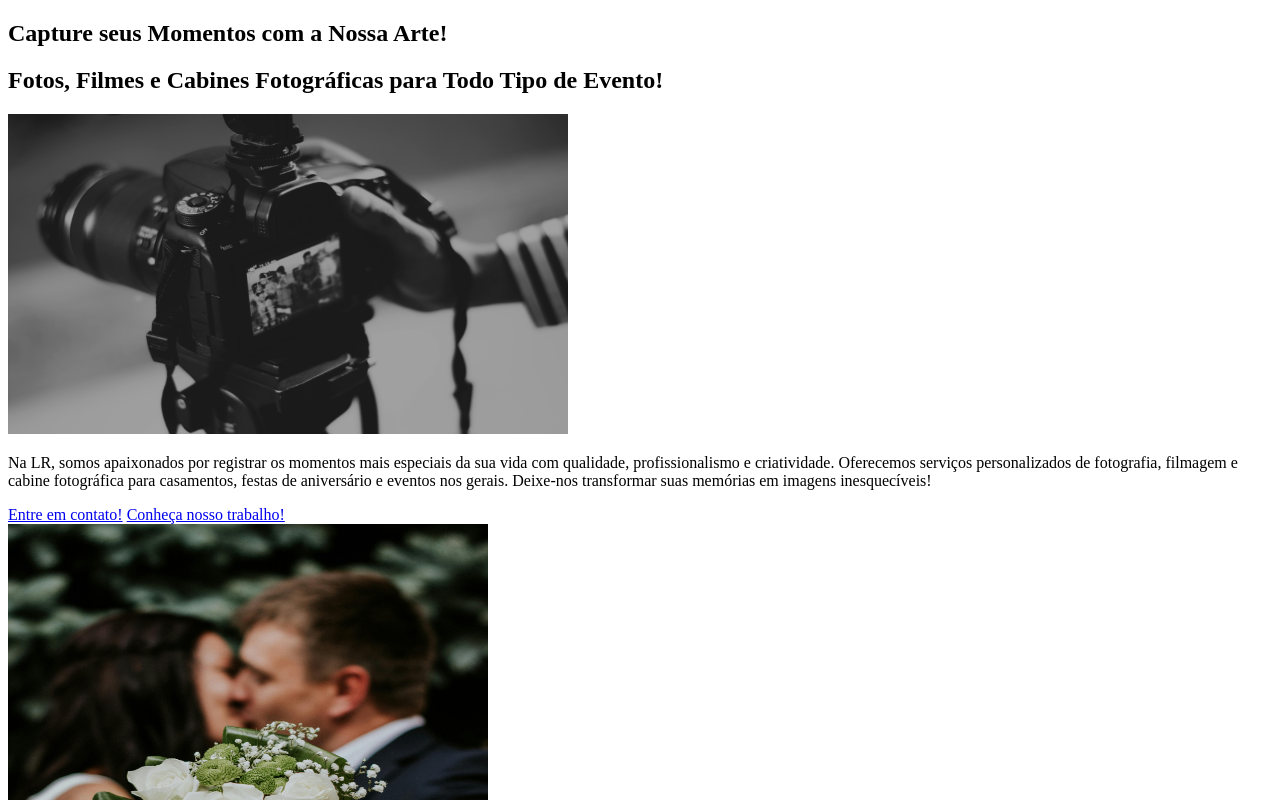
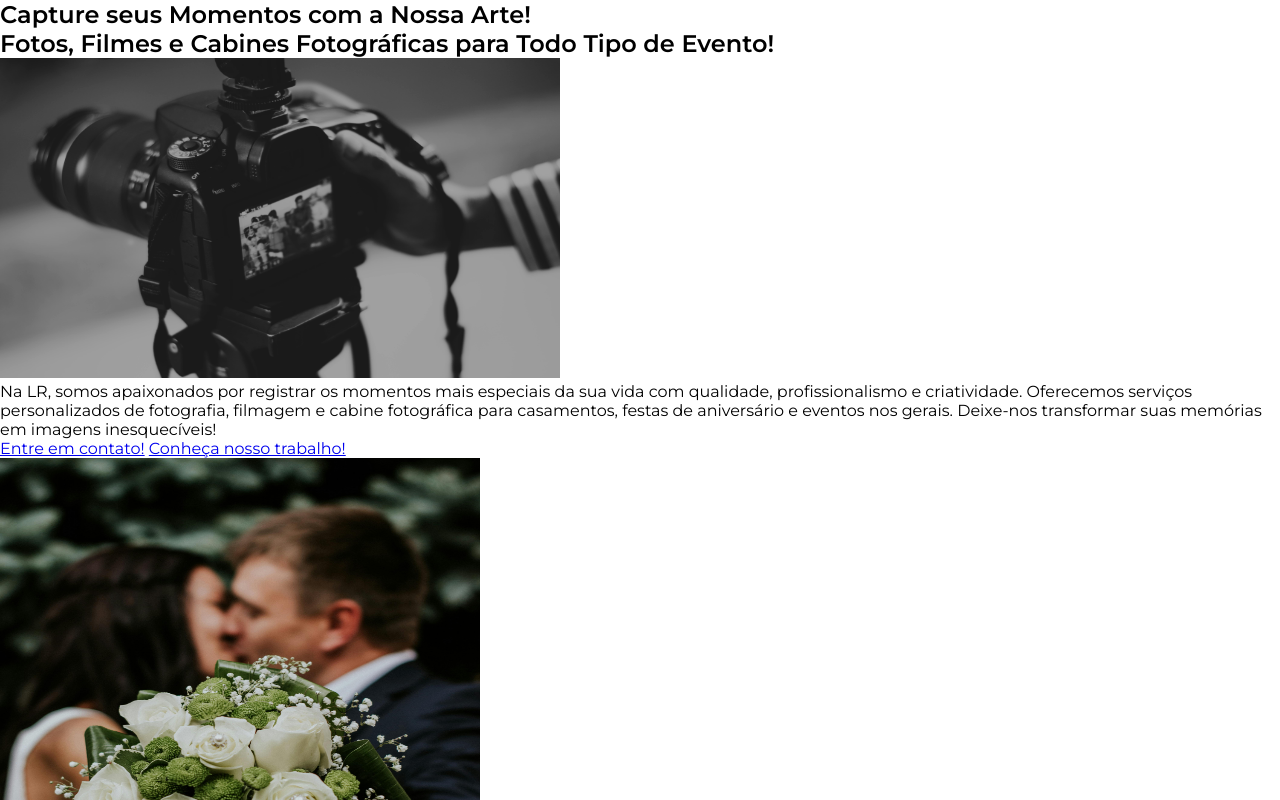
Before and after one commit to Oyamaguti/Lrfoto, a plain HTML site: page index.html in a window 1280 px wide. Shown: the top 800 px of the page. Drawn offline with Linux system fonts and the light colour scheme.

Commit message:
adição da fonte

```diff
--- a/index.css
+++ b/index.css
@@ -0,0 +1,6 @@
+* {
+    box-sizing: border-box;
+    margin: 0;
+    padding: 0;
+    font-family: 'Montserrat',  sans-serif;
+}
--- a/index.html
+++ b/index.html
@@ -4,6 +4,10 @@
     <meta charset="UTF-8">
     <meta name="viewport" content="width=device-width, initial-scale=1.0">
     <link rel="stylesheet" href="index.css">
+
+    <link rel="preconnect" href="https://fonts.googleapis.com">
+    <link rel="preconnect" href="https://fonts.gstatic.com" crossorigin>
+    <link href="https://fonts.googleapis.com/css?family=Montserrat:wght@400;600&display=swap" rel="stylesheet">
     <title>Lr Foto e vídeo</title>
 </head>
 <body>
```
